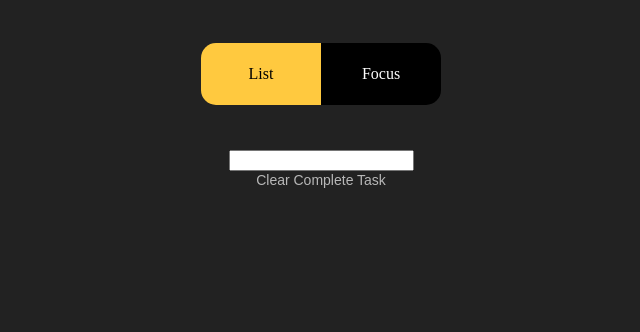
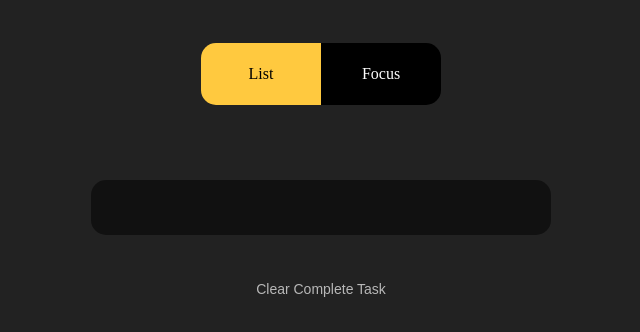
Before and after one commit to Sapkota00Basanta/Todo-List-React-Typescript, a React (Vite) app: page / in a window 1280 px wide. Shown: the top 332 px of the page, without its empty margins (319-959 px from the left). Built offline with nearby package versions, Linux system fonts and the light colour scheme.

Commit message:
Added custom spacer div & other styled components

```diff
--- /dev/null
+++ b/src/components/Spacer.tsx
@@ -0,0 +1,15 @@
+// Import Third-Party Modules
+import React from 'react';
+
+// Import User-Defined Modules
+import { ISpacerProps } from '../types/components/Spacer.types';
+
+/**
+ * This module is a simple spacer div component used for adding
+ * spaces between components either horizontally or vertically.
+ * Without having to use margin for adding space.
+ * @returns Spacer Div Component
+ */
+export const Spacer: React.FC<ISpacerProps> = ({ height, width }) => {
+  return <div style={{ height: `${height}rem`, width: `${width}rem` }} />;
+};
--- a/src/components/TextButton.ts
+++ b/src/components/TextButton.ts
@@ -2,7 +2,7 @@
 import styled from 'styled-components';
 
 /**
- * This component simply exports styled component text button component
+ * This component simply exports styled text button component
  */
 export const TextButton = styled.button`
   border: none;
--- /dev/null
+++ b/src/components/TextInput.ts
@@ -0,0 +1,13 @@
+// Import-Third Party Componets
+import styled from 'styled-components';
+
+/**
+ * This module simply exports styled text input component
+ */
+export const TextInput = styled.input`
+  border: none;
+  border-radius: 0.9375rem;
+  background: rgba(0, 0, 0, 0.5);
+  color: #fff;
+  padding: 1.25rem 1.5rem;
+`;
--- a/src/screens/Listview/Listview.tsx
+++ b/src/screens/Listview/Listview.tsx
@@ -1,9 +1,11 @@
 // Import Third-Party Modules
 import React, { ChangeEvent, KeyboardEvent, useState } from 'react';
 import styled from 'styled-components';
+import { Spacer } from '../../components/Spacer';
 
 // Import User-Defined Modules
 import { TextButton } from '../../components/TextButton';
+import { TextInput } from '../../components/TextInput';
 import { useTaskStore } from '../../hooks/useTaskStore';
 import { IListViewProps, ITaskState } from '../../types/screens/Listview.types';
 
@@ -12,6 +14,7 @@ const ListContainer = styled.div`
   display: flex;
   flex-direction: column;
   align-items: stretch;
+  width: 28.75rem;
 `;
 
 const TodoListConatiner = styled.div`
@@ -90,11 +93,13 @@ export const Listview: React.FC<IListViewProps> = () => {
           </div>
         ))}
       </TodoListConatiner>
-      <input
+      <Spacer height={1.875} />
+      <TextInput
         value={newTaskLabel}
         onChange={handleNewTaskLabelChange}
         onKeyDown={handleNewTaskLabelKeyDown}
       />
+      <Spacer height={2.8125} />
       <TextButton onClick={handleTasksCompleteClearClick}>
         Clear Complete Task
       </TextButton>
```
Also changed, not shown: src/types/components/Spacer.types.ts (added, +12 -0 lines).
